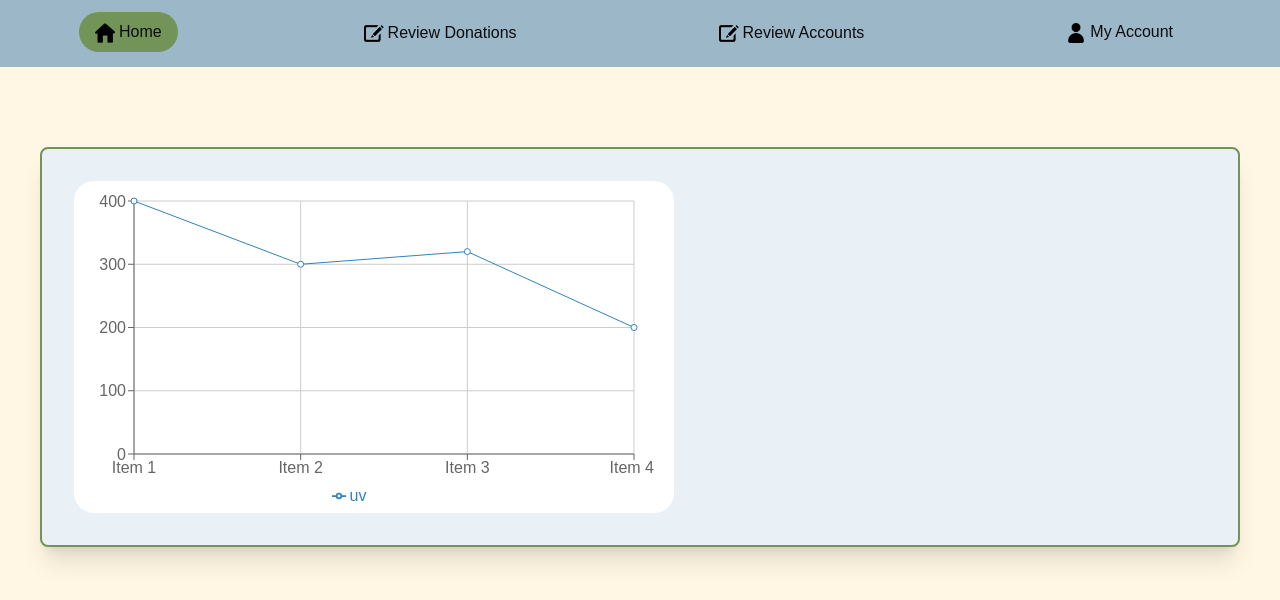
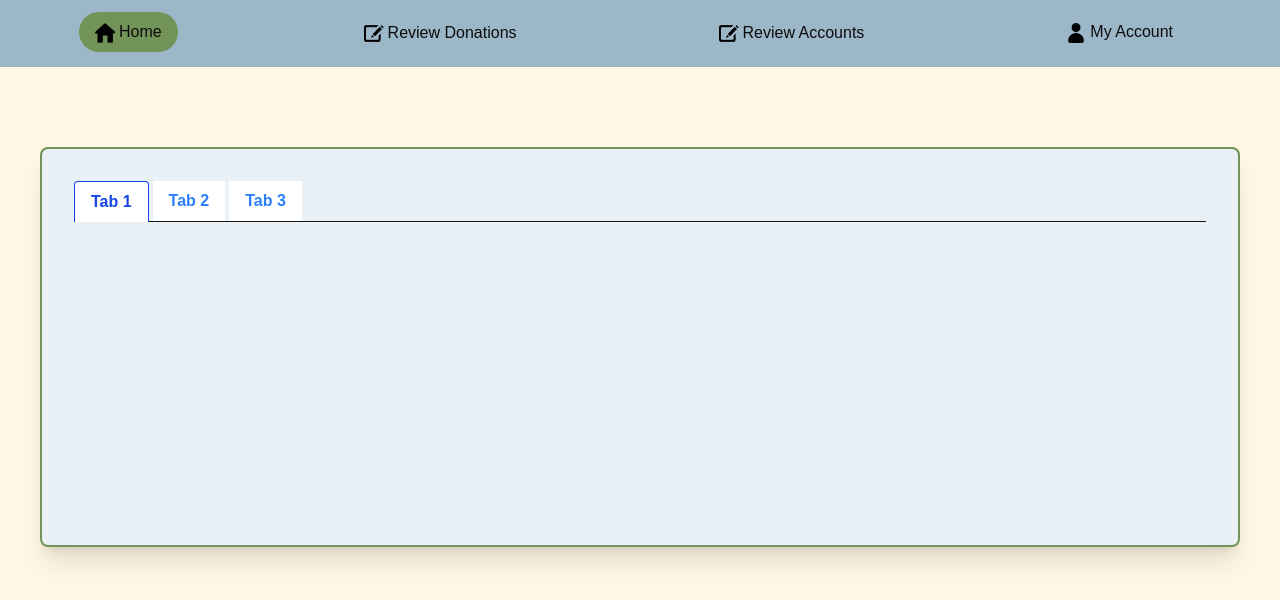
Before and after one commit to Kaytster/SoftwareEngineering-Project, a Next.js app: page /reports in a window 1280 px wide. Shown: the top 600 px of the page. Built offline with nearby package versions, Linux system fonts and the light colour scheme.

Commit message:
created each chart as a seperate component

```diff
--- /dev/null
+++ b/src/app/components/charts/acceptedDonations.tsx
@@ -0,0 +1,18 @@
+'use client'
+import { CartesianGrid, Line, LineChart, XAxis, YAxis, Legend, Tooltip } from 'recharts';
+export default function AcceptedDonationsChart({data}) {
+
+    return (
+        <LineChart style={{width: '100%', aspectRatio: 1.618, maxWidth: 600, backgroundColor:"white", borderRadius: 20, paddingRight: 20, marginTop: 10}}
+                   responsive
+                   data={data}
+                   margin={{top: 20, right: 20, bottom: 5, left: 0}}>
+            <CartesianGrid />
+            <Line dataKey="acceptedDonations" />
+            <XAxis dataKey="month" />
+            <YAxis width="auto" label={{value: 'Accepted Donations', position: 'insideLeft', angle: -90}} />
+            <Legend align='right'/>
+            <Tooltip />
+        </LineChart>
+    )
+}
--- /dev/null
+++ b/src/app/components/charts/activeUsers.tsx
@@ -0,0 +1,18 @@
+'use client'
+import { CartesianGrid, Line, LineChart, XAxis, YAxis, Legend, Tooltip } from 'recharts';
+export default function ActiveUsersChart({data}) {
+
+    return (
+        <LineChart style={{width: '100%', aspectRatio: 1.618, maxWidth: 600, backgroundColor:"white", borderRadius: 20, paddingRight: 20, marginTop: 10}}
+                   responsive
+                   data={data}
+                   margin={{top: 20, right: 20, bottom: 5, left: 0}}>
+            <CartesianGrid />
+            <Line dataKey="activeUsers" />
+            <XAxis dataKey="month" />
+            <YAxis width="auto" label={{value: 'Active Users', position: 'insideLeft', angle: -90}} />
+            <Legend align='right'/>
+            <Tooltip />
+        </LineChart>
+    )
+}
--- /dev/null
+++ b/src/app/components/charts/createdDonations.tsx
@@ -0,0 +1,18 @@
+'use client'
+import { CartesianGrid, Line, LineChart, XAxis, YAxis, Legend, Tooltip } from 'recharts';
+export default function CreatedDonationsChart({data}) {
+
+    return (
+        <LineChart style={{width: '100%', aspectRatio: 1.618, maxWidth: 600, backgroundColor:"white", borderRadius: 20, paddingRight: 20, marginTop: 10}}
+                   responsive
+                   data={data}
+                   margin={{top: 20, right: 20, bottom: 5, left: 0}}>
+            <CartesianGrid />
+            <Line dataKey="createdDonations" />
+            <XAxis dataKey="month" />
+            <YAxis width="auto" label={{value: 'CreatedDonations', position: 'insideLeft', angle: -90}} />
+            <Legend align='right'/>
+            <Tooltip />
+        </LineChart>
+    )
+}
--- a/src/app/reports/page.tsx
+++ b/src/app/reports/page.tsx
@@ -2,7 +2,7 @@
 import '@/app/globals.css'
 import Image from 'next/image';
 import AdminNav from '@/app/components/adminNavigation';
-import { CartesianGrid, Line, LineChart, XAxis, YAxis, Legend } from 'recharts';
+import { useState } from 'react';
 
 //How many active users
 //How many accepted donations
@@ -10,32 +10,10 @@ import { CartesianGrid, Line, LineChart, XAxis, YAxis, Legend } from 'recharts';
 
 export default function Reports() {
 
-    const data = [
-        {
-            name: 'Item 1',
-            uv: 400,
-            pv: 2400,
-            amt: 2400,
-        },
-        {
-            name: 'Item 2',
-            uv: 300,
-            pv: 4567,
-            amt: 2400,
-        },
-        {
-            name: 'Item 3',
-            uv: 320,
-            pv: 2398,
-            amt: 2400,
-        },
-        {
-            name: 'Item 4',
-            uv: 200,
-            pv: 9800,
-            amt: 2400,
-        },
-    ];
+    const [activeReport, setActiveReport] = useState('activeUsers');
+    const activeUserData = [
+        {}
+    ]
 
   return (
       <main>
@@ -46,16 +24,21 @@ export default function Reports() {
 
         <div className="relative w-300 h-100 mx-auto mt-20">
             <div className="absolute inset-0 p-8 bg-[#E9F1F6] border-2 border-[#729458] rounded-lg shadow-xl z-20">
-                <div className="flex space-x-6 h-full">
-                    <LineChart style={{width: '100%', aspectRatio: 1.618, maxWidth: 600, backgroundColor:"white", borderRadius: 20, paddingRight: 20}}
-                               responsive data={data}
-                               margin={{top: 20, right: 20, bottom: 5, left: 0}}>
-                        <CartesianGrid />
-                        <Line dataKey="uv" />
-                        <XAxis dataKey="name" />
-                        <YAxis />
-                        <Legend />
-                    </LineChart>
+                <div className="flex flex-col space-y-4 space-x-6 h-full">
+                    <div>
+                        <ul className='flex border-b'>
+                            <li className='-mb-px  mr-1'>
+                                <a className='bg-white inline-block border-l border-t border-r rounded-t py-2 px-4 text-blue-700 font-semibold' href='#'>Tab 1</a>
+                            </li>
+                            <li className='mr-1'>
+                                <a className='bg-white inline-block py-2 px-4 text-blue-500 hover:text-blue-800 font-semibold' href='#'>Tab 2</a>
+                            </li>
+                            <li className='mr-1'>
+                                <a className='bg-white inline-block py-2 px-4 text-blue-500 hover:text-blue-800 font-semibold' href='#'>Tab 3</a>
+                            </li>
+                        </ul>
+
+                    </div>
                 </div>
             </div>
         </div>
```
Also changed, not shown: 2 other files (tests, documents, lock files or other folders).
